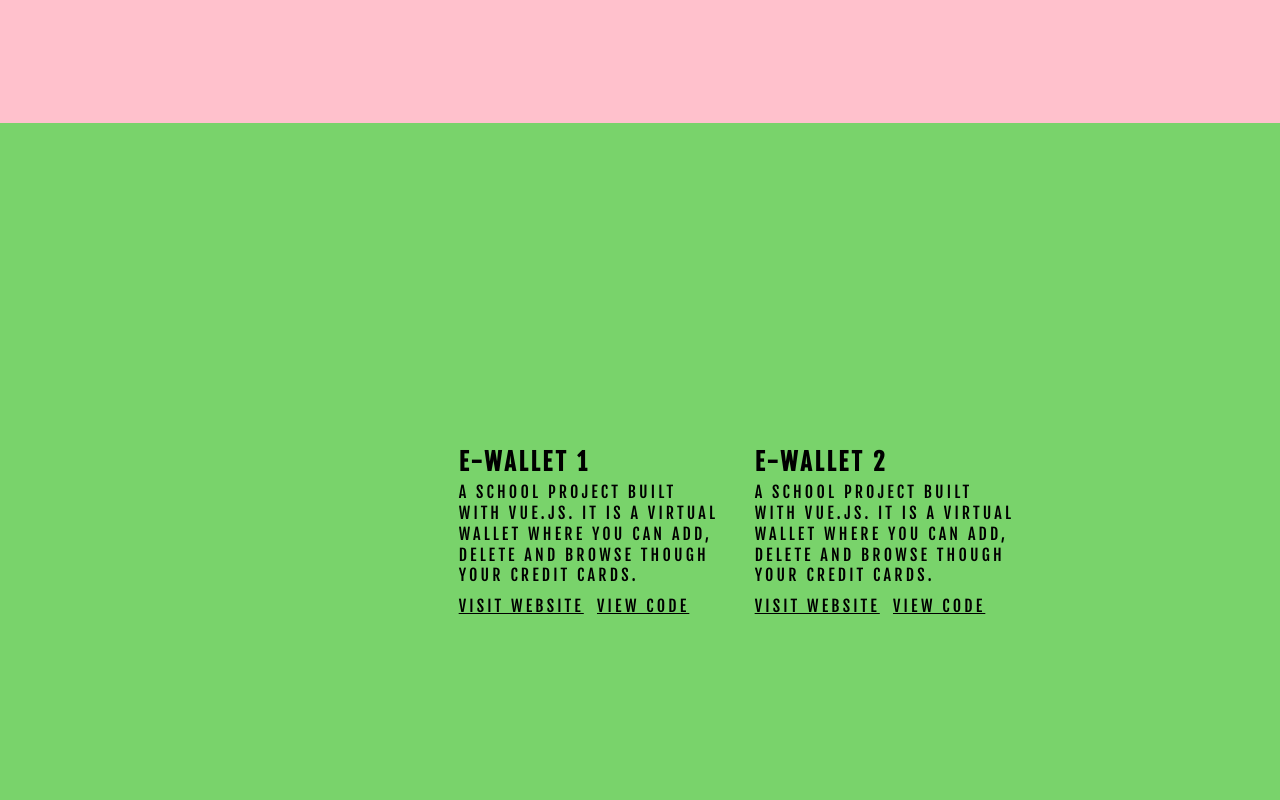
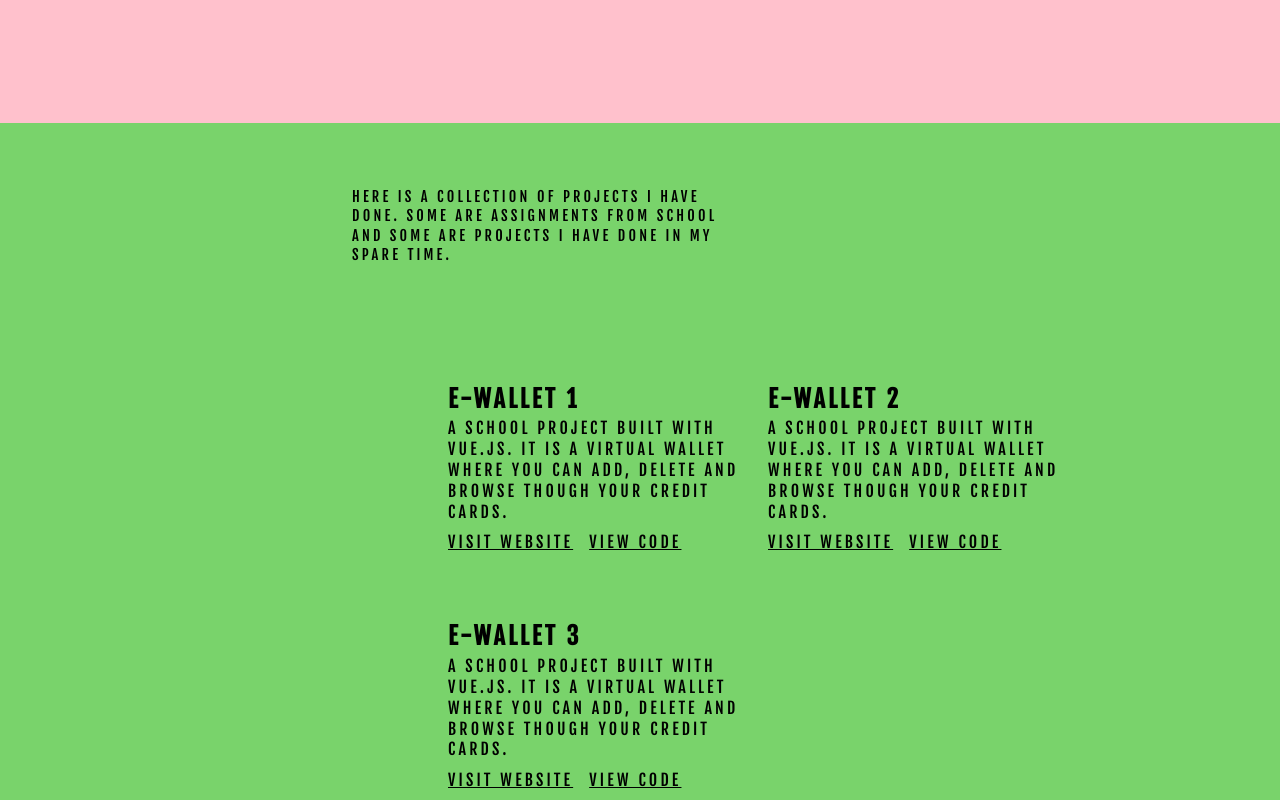
Before and after one commit to thomaswennhall/portfolio, a Vue app: page / in a window 1280 px wide. Shown: the part 1560-2360 px from the top of the page. Built offline with nearby package versions, Linux system fonts and the light colour scheme.

Commit message:
Adjust styling on project view

```diff
--- a/src/assets/projects.json
+++ b/src/assets/projects.json
@@ -20,5 +20,16 @@
             "code": "https://github.com/thomaswennhall/iths-e-wallet"
         }
 
+    },
+    {
+        "id": 3,
+        "title": "e-wallet",
+        "description": "A school project built with Vue.js. It is a virtual wallet where you can add, delete and browse though your credit cards.",
+        "img": "@/assets/images/e-wallet.png",
+        "url": {
+            "web": "https://thomaswennhall.github.io/iths-e-wallet/",
+            "code": "https://github.com/thomaswennhall/iths-e-wallet"
+        }
+
     }
 ]}
--- a/src/components/ProjectCard.vue
+++ b/src/components/ProjectCard.vue
@@ -21,7 +21,8 @@ export default {
         display: flex;
         flex-direction: column;
 
-        margin-top: 1.6rem;
+        max-width: 20rem;
+        margin-bottom: 1rem;
 
         h2{
             font-size: 1.5rem;
@@ -48,14 +49,8 @@ export default {
                         color: $primary-yellow;
                     }
                 }
-                /* padding: 0.2rem 0.6rem;
-                border: 0.16rem solid black;
-                border-radius: 0.3rem;
-
-                background-color: $primary-pink; */
 
                 &:first-of-type{
-                    /* background-color: $primary-yellow; */
                     margin-right: 5%;
                 }
                 &:active{
--- a/src/views/Projects.vue
+++ b/src/views/Projects.vue
@@ -1,25 +1,18 @@
 <template>
   <section id="projects">
       <h1 class="section-heading">What I do</h1>
-     <!--  <p class="projects-text">
+      <p class="projects-text">
         Here is a collection of projects I have done. Some are assignments from
-        school and some are projects I have created in my spare time.
-      </p> -->
-    <ProjectCard
-      class="project-card"
-      v-for="project in firstThree"
-      :key="project.id"
-      :project="project"
-    />
-    <div class="rest-of-projects" v-if="showAllProjects">
+        school and some are projects I have done in my spare time.
+      </p>
+    <article class="project-cards">
       <ProjectCard
         class="project-card"
-        v-for="project in theRest"
+        v-for="project in projectsArr"
         :key="project.id"
         :project="project"
       />
-    </div>
-    <button v-if="projectsArr.length > 3" class="show-all" @click="showAll">{{showAllText}}</button>
+    </article>
   </section>
 </template>
 
@@ -29,35 +22,12 @@ import ProjectCard from "@/components/ProjectCard.vue";
 export default {
   components: { ProjectCard },
 
-  data() {
-    return {
-      showAllProjects: false,
-      showAllText: "show all projects"
-    };
-  },
-
   computed: {
     projectsArr() {
       return this.$root.projects;
-    },
-    firstThree() {
-      return this.projectsArr.slice(0, 3);
-    },
-    theRest() {
-      return this.projectsArr.slice(3);
-    }
-  },
-
-  methods: {
-    showAll() {
-      this.showAllProjects = !this.showAllProjects;
-      if(this.showAllText === "show all projects"){
-          this.showAllText = "show less projects"
-        } else{
-          this.showAllText = "show all projects"
-        }
     }
   }
+
 };
 </script>
 
@@ -67,58 +37,31 @@ export default {
   display: flex;
   flex-direction: column;
 
-
   .projects-text {
     font-size: 0.9rem;
     letter-spacing: 0.2rem;
     line-height: 1.2rem;
-  }
-
-  .show-all {
-    border: 0.2rem solid black;
-    border-radius: 0.5rem;
-    margin-top: 2rem;
-    padding: 1rem;
-
-    &:hover {
-      background-color: $primary-red;
-    }
+    grid-column: 4 / span 4;
+    margin-bottom: 2rem;
   }
 
   @media screen and (min-width: 650px) {
     display: grid;
     grid-template-columns: repeat(12, 1fr);
-    grid-template-rows: repeat(6, 1fr);
-    gap: 2rem;
+    grid-template-rows: auto;
 
-    .project-card{
-      &:first-of-type{
-        grid-column: 5 / span 3;
-        grid-row: 3 / span 3;
-      }
-      &:nth-of-type(2){
-        grid-column: 8 / span 3;
-        grid-row: 3 / span 3;
-      }
-    }
-    .rest-of-projects {
-      grid-row: 1 / span 3;
-      grid-column: 3 / span 3;
+    .projects-text {
+      grid-column: 4 / span 4;
     }
 
-    .section-heading{
-      grid-column: span 3;
-    }
-    .projects-text{
-      grid-column: span 3;
-      grid-row: 2;
+    .project-cards{
+      grid-column: 5 / span 9;
+      display: flex;
+      flex-wrap: wrap;
+
+      min-height: 50%;
     }
 
-    .show-all{
-      width: 50%;
-      height: 50%;
-      place-self: center;
-    }
   }
 }
 </style>
```
